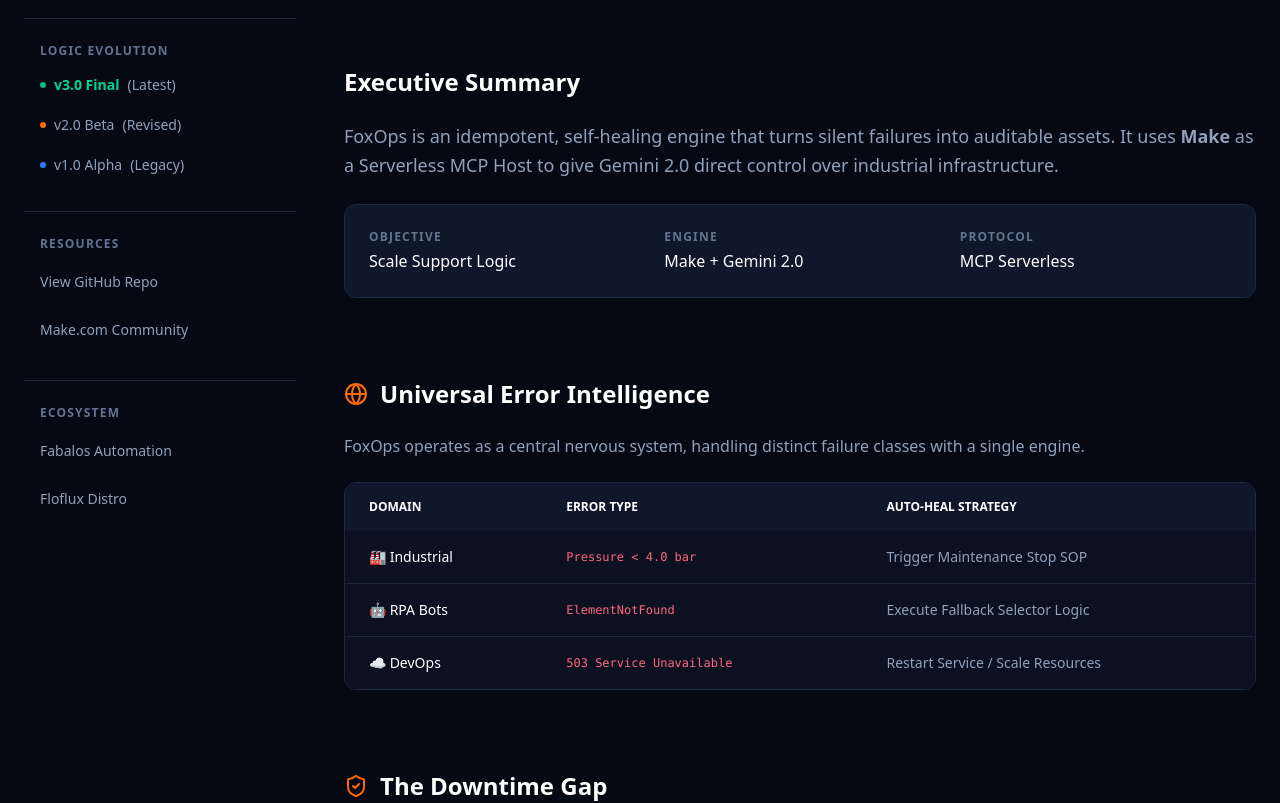
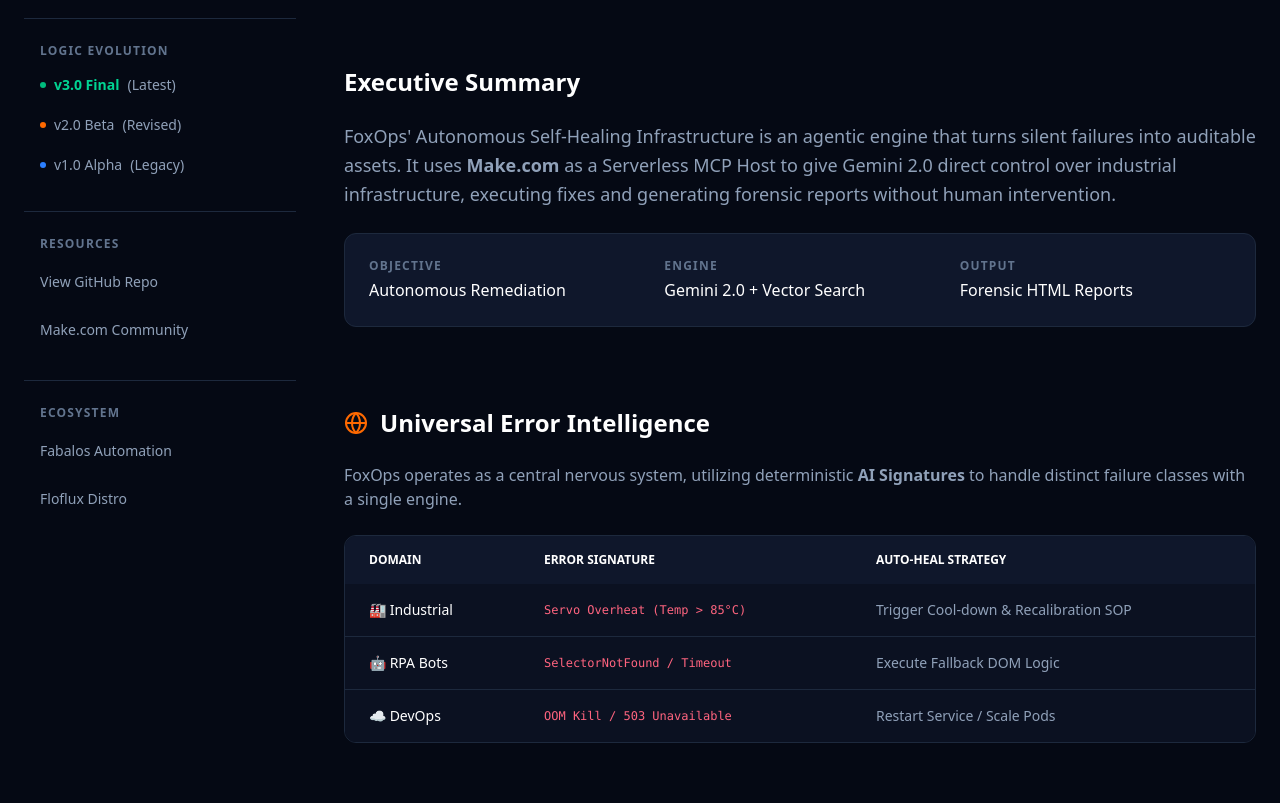
Before and after one commit to FabalosDev/foxops-ui, a SvelteKit app: page /make-challenge in a window 1280 px wide. Shown: the part 580-1383 px from the top of the page. Built offline with nearby package versions, Linux system fonts and the light colour scheme; no server answers; the database is empty.

Commit message:
Fixed: Dashboard UI

```diff
--- a/src/routes/make-challenge/+layout.svelte
+++ b/src/routes/make-challenge/+layout.svelte
@@ -16,7 +16,7 @@
         </div>
         <div>
           <h1 class="text-sm md:text-lg font-bold tracking-tight text-white leading-tight">
-            FoxOps <span class="text-slate-500">Autonomous Infrastructure</span>
+            FoxOps' <span class="text-slate-500">Autonomous Self-Healing Infrastructure & SOP Generation</span>
           </h1>
           <div class="inline-flex mt-1 px-1.5 py-0.5 rounded text-[9px] font-bold uppercase tracking-widest bg-emerald-500/10 text-emerald-500 border border-emerald-500/20">
             Make Challenge 2026
--- a/src/routes/make-challenge/+page.svelte
+++ b/src/routes/make-challenge/+page.svelte
@@ -151,24 +151,24 @@
       </div>
     </header>
 
-      <section id="executive-summary" class="scroll-mt-32 space-y-6">
+<section id="executive-summary" class="scroll-mt-32 space-y-6">
         <h2 class="text-2xl font-bold text-white">Executive Summary</h2>
         <p class="text-slate-400 leading-relaxed text-lg">
-          FoxOps is an idempotent, self-healing engine that turns silent failures into auditable assets.
-          It uses <strong>Make</strong> as a Serverless MCP Host to give Gemini 2.0 direct control over industrial infrastructure.
+          FoxOps' Autonomous Self-Healing Infrastructure is an agentic engine that turns silent failures into auditable assets.
+          It uses <strong>Make.com</strong> as a Serverless MCP Host to give Gemini 2.0 direct control over industrial infrastructure, executing fixes and generating forensic reports without human intervention.
         </p>
         <div class="p-6 rounded-xl bg-slate-900 border border-slate-800 grid grid-cols-1 md:grid-cols-3 gap-6">
           <div>
             <div class="text-slate-500 text-xs font-bold uppercase tracking-widest mb-1">Objective</div>
-            <div class="text-white font-medium">Scale Support Logic</div>
+            <div class="text-white font-medium">Autonomous Remediation</div>
           </div>
           <div>
             <div class="text-slate-500 text-xs font-bold uppercase tracking-widest mb-1">Engine</div>
-            <div class="text-white font-medium">Make + Gemini 2.0</div>
+            <div class="text-white font-medium">Gemini 2.0 + Vector Search</div>
           </div>
           <div>
-            <div class="text-slate-500 text-xs font-bold uppercase tracking-widest mb-1">Protocol</div>
-            <div class="text-white font-medium">MCP Serverless</div>
+            <div class="text-slate-500 text-xs font-bold uppercase tracking-widest mb-1">Output</div>
+            <div class="text-white font-medium">Forensic HTML Reports</div>
           </div>
         </div>
       </section>
@@ -178,33 +178,32 @@
         <Globe class="text-orange-500" /> Universal Error Intelligence
       </h2>
       <p class="text-slate-400">
-        FoxOps operates as a central nervous system, handling distinct failure classes with a single engine.
+        FoxOps operates as a central nervous system, utilizing deterministic <strong>AI Signatures</strong> to handle distinct failure classes with a single engine.
       </p>
         <div class="overflow-hidden rounded-xl border border-slate-800">
           <table class="w-full text-left text-sm text-slate-400">
             <thead class="bg-slate-900 text-xs uppercase font-bold text-white">
               <tr>
                 <th class="px-6 py-4">Domain</th>
-                <th class="px-6 py-4">Error Type</th>
+                <th class="px-6 py-4">Error Signature</th>
                 <th class="px-6 py-4">Auto-Heal Strategy</th>
               </tr>
             </thead>
             <tbody class="divide-y divide-slate-800 bg-[#0B1121]">
               <tr>
                 <td class="px-6 py-4 font-medium text-white">🏭 Industrial</td>
-                <td class="px-6 py-4 font-mono text-xs text-rose-400">Pressure &lt; 4.0 bar</td>
-                <td class="px-6 py-4">Trigger Maintenance Stop SOP</td>
+                <td class="px-6 py-4 font-mono text-xs text-rose-400">Servo Overheat (Temp &gt; 85°C)</td>
+                <td class="px-6 py-4">Trigger Cool-down &amp; Recalibration SOP</td>
               </tr>
               <tr>
                 <td class="px-6 py-4 font-medium text-white">🤖 RPA Bots</td>
-                <td class="px-6 py-4 font-mono text-xs text-rose-400">ElementNotFound</td>
-                <td class="px-6 py-4">Execute Fallback Selector Logic</td>
+                <td class="px-6 py-4 font-mono text-xs text-rose-400">SelectorNotFound / Timeout</td>
+                <td class="px-6 py-4">Execute Fallback DOM Logic</td>
               </tr>
-
               <tr>
                 <td class="px-6 py-4 font-medium text-white">☁️ DevOps</td>
-                <td class="px-6 py-4 font-mono text-xs text-rose-400">503 Service Unavailable</td>
-                <td class="px-6 py-4">Restart Service / Scale Resources</td>
+                <td class="px-6 py-4 font-mono text-xs text-rose-400">OOM Kill / 503 Unavailable</td>
+                <td class="px-6 py-4">Restart Service / Scale Pods</td>
               </tr>
             </tbody>
           </table>
```
Also changed, not shown: 1 other file (tests, documents, lock files or other folders).
